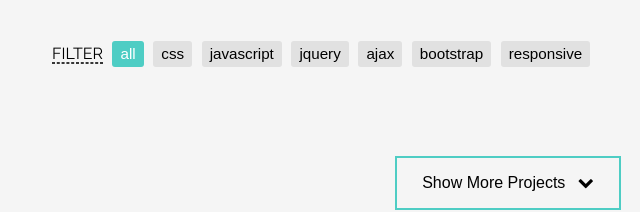
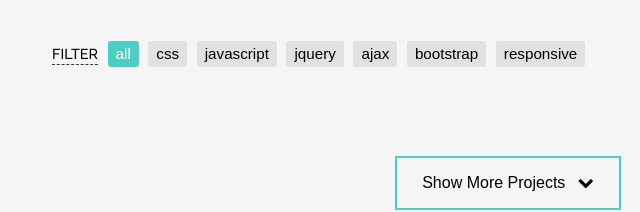
Before and after one commit to pamcy/Personal-Website, a plain HTML site: page index.html in a window 1280 px wide. Both pictures are taken after a click on the link "Code". Shown: the part 168-380 px from the top of the page, 252-892 px from the left. Drawn offline with nearby package versions, Linux system fonts and the light colour scheme; no server answers.

Commit message:
Create a filter tooltip and disable the menu scrolling temporary.

```diff
--- a/assets/css/main.css
+++ b/assets/css/main.css
@@ -264,19 +264,48 @@ button {
 }
 
 .code-filter label.filter-title {
+    border-bottom: 1px dashed var(--primaryColor);
+    cursor: help;
+    font-size: .9rem;
+    font-weight: 500;
     margin-right: .3rem;
     position: relative;
     text-transform: uppercase;
 }
 
-.code-filter label.filter-title:after {
-    background: #F5F5F5;
-    border: 1px dashed var(--primaryColor);
+.code-filter label.filter-title::before,
+.code-filter label.filter-title::after {
+    left: 50%;
+    position: absolute;
+    transition: all .3s ease;
+    visibility: hidden;
+}
+
+.code-filter label.filter-title::before {
+    border-color: transparent;
+    border-style: solid;
+    border-top-color: rgba(0, 0, 0, 0.7);
+    border-width: 10px 8px 0 8px;
     content: '';
-    left: 0;
-    position: absolute;
-    top: 1.25rem;
-    width: 3.2rem;
+    top: -20px;
+    transform: translate(-50%);
+}
+
+.code-filter label.filter-title::after {
+    background: rgba(0, 0, 0, 0.7);
+    border-radius: 3px;
+    color: #eee;
+    content: attr(data-tooltip);
+    font-size: .8rem;
+    padding: .625rem;
+    text-transform: none;
+    transform: translate(-10%, -134.5%);
+    width: 200px;
+}
+
+.code-filter label.filter-title:hover::before,
+.code-filter label.filter-title:hover::after {
+    visibility: visible;
 }
 
 .code-filter .filter-btn {
--- a/assets/js/main.js
+++ b/assets/js/main.js
@@ -54,25 +54,21 @@ function smoothScrolling(e) {
 
     var menuSection = $(this.hash),
         currentScrollTop = rootContainer.scrollTop(),
-        nextScrollTop = currentScrollTop + menuSection.offset().top;
+        nextScrollTop = menuSection.offset().top;
 
     // Scroll smoothly
     $(rootContainer).stop().animate(
-        {'scrollTop': nextScrollTop}, scrollSpeed, function() {
-            $(rootContainer).on('scroll', menuScrolling);
-        });
+        {'scrollTop': currentScrollTop + nextScrollTop}, scrollSpeed);
 
     if (Math.abs(menuSection.offset().top) <= 1) {
         return false;
     }
 
     // When menu is clicked change the color
-    menuItem.each(function() {
-        $(this).removeClass('navMain-items-isActive');
-    });
+    menuItem.removeClass('navMain-items-isActive');
     $(this).addClass('navMain-items-isActive');
 
-    console.log(rootContainer);
+    // console.log(rootContainer);
     // console.log(menuSection);
     // console.log(`Current Positon form top: ${menuSection.offset().top}`);
 }
@@ -81,31 +77,21 @@ function smoothScrolling(e) {
 // --------------------------------------
 // Change menu color while scrolling
 // --------------------------------------
-function menuScrolling() {
-
-    currentScrollTop = rootContainer.scrollTop();
-
-    $('.navMain-items a').each(function() {
-        var linkMenu = $(this),
-            linkSection = $(this.hash),
-            linkSectionTop = linkSection.position().top,
-            linkSectionHeight = linkSection.height();
-
-        if (linkSectionTop <= currentScrollTop &&
-            linkSectionTop + linkSectionHeight > currentScrollTop) {
-            $('.navMain-items a').removeClass('navMain-items-isActive');
-            linkMenu.addClass('navMain-items-isActive');
-        }
-        else {
-            linkMenu.removeClass('navMain-items-isActive');
-        }
-
-    console.log(linkSection);
-    console.log(`linkSectionTop: ${linkSectionTop}`);
-    console.log(`linkSectionHeight: ${linkSectionHeight}`);
-
-    });
-}
+// function menuScrolling() {
+//     currentScrollTop = rootContainer.scrollTop();
+//
+//     menuItem.each(function() {
+//         var linkMenu = $(this),
+//             linkSection = $(this.hash),
+//             linkSectionTop = linkSection.offset().top,
+//             linkSectionHeight = linkSection.outerHeight();
+//
+//         if (linkSectionTop <= 1 && ) {
+//
+//         }
+//     });
+//
+// }
 
 
 // --------------------------------------
@@ -196,6 +182,8 @@ $(document).ready(function() {
     // Check if user on mobile device
     isMobileDevice();
 
+    // rootContainer.on('scroll', menuScrolling);
+
     // Resize Window and mobile detect
     $(window).on('resize', isMobileDevice);
 
--- a/index.html
+++ b/index.html
@@ -72,7 +72,7 @@
 
                             <!-- Code Filter Area -->
                             <nav class="code-filter">
-                                <label class="filter-title">Filter</label>
+                                <label class="filter-title" data-tooltip="Click on a tag to show related projects in search results.">Filter</label>
                                 <button class="filter-btn" type="button" value="all">All</button>
                                 <button class="filter-btn" type="button" value="css">CSS</button>
                                 <button class="filter-btn" type="button" value="javascript">Javascript</button>
```
